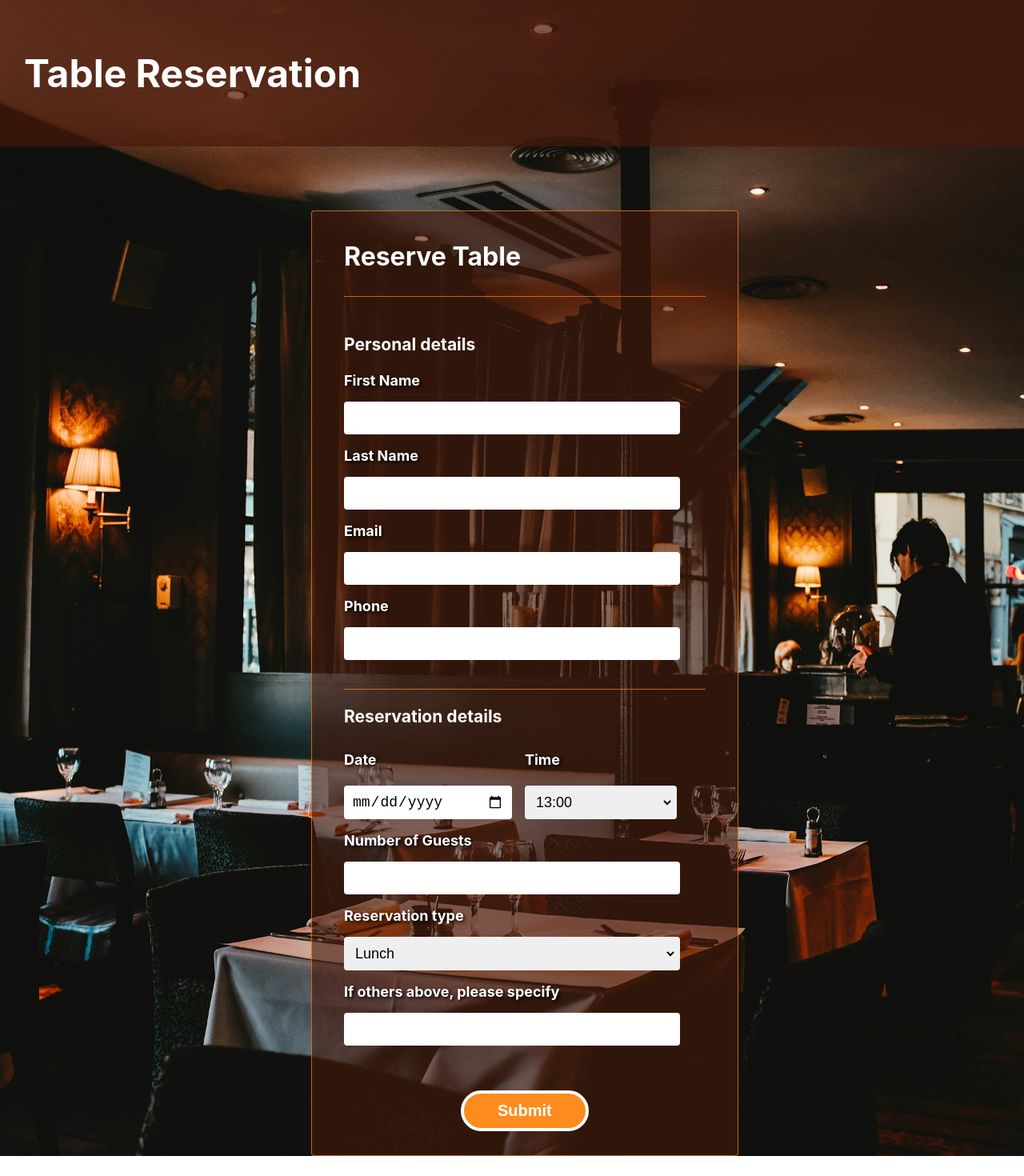
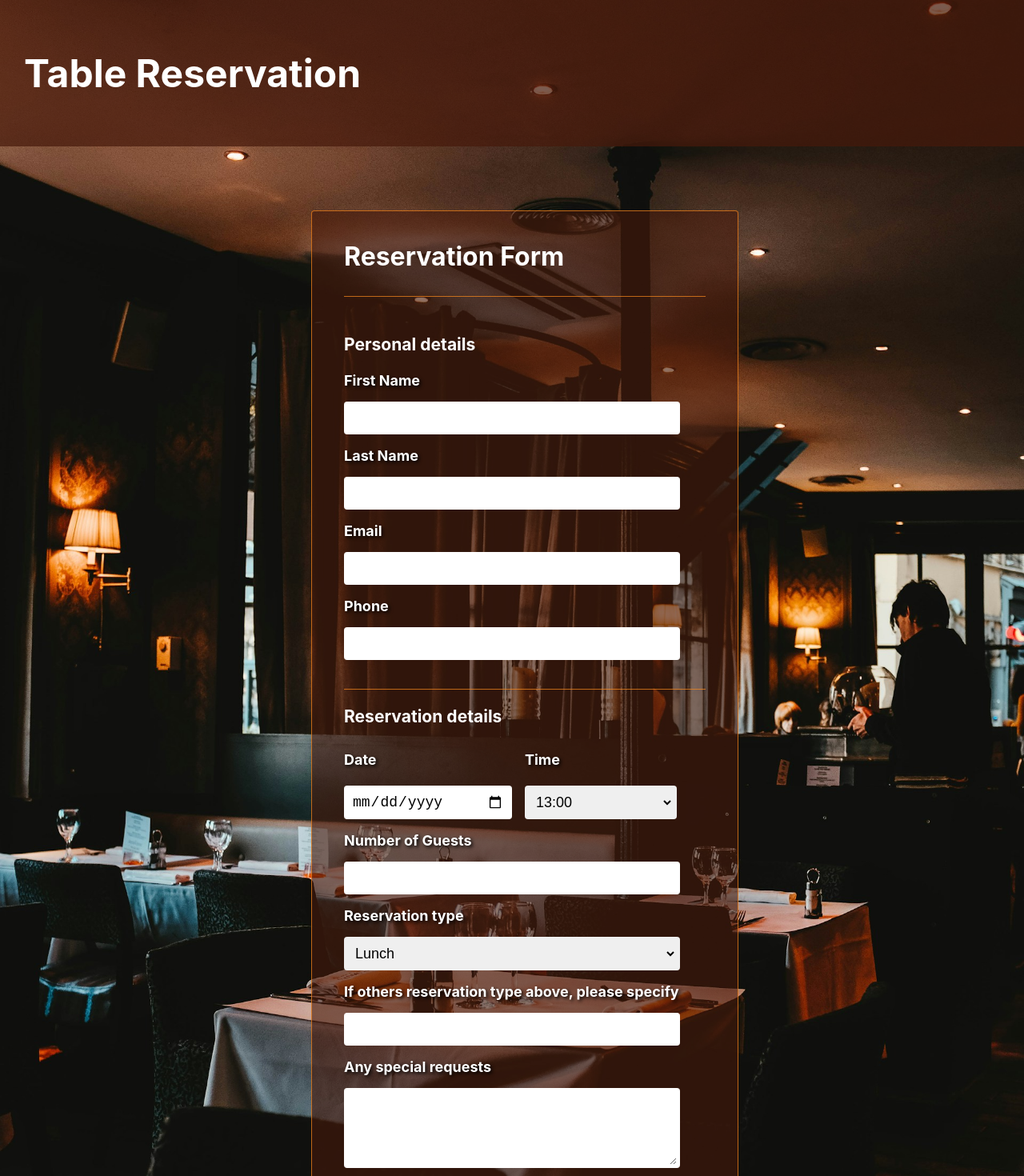
Before and after one commit to primasghar/Form, a React (Vite) app: page / in a window 1280 px wide. Shown: the top 1470 px of the page at 80% size. Before the commit the page ends 1445 px from the top, so only its background shows below. Built offline with nearby package versions, Linux system fonts and the light colour scheme.

Commit message:
Changed h2 to more semantic. Added special request input. Added focus and hover to date and time inputs.

```diff
--- a/src/Form/Form.css
+++ b/src/Form/Form.css
@@ -83,7 +83,9 @@
     margin: 20px 0;
 }
 
-.button:hover, .button:focus, input:hover,input:focus, .optionVal:hover,.optionVal:focus {
+.button:hover, .inputs:hover, .optionVal:hover, .dateInput:hover, .timeVal:hover,
+.button:focus, .inputs:focus, .optionVal:focus, .dateInput:focus, .timeVal:focus {
+    color: black;
     background-color: rgb(253,139,29,0.7);
     border: 4px solid black;
     cursor: pointer;
--- a/src/Form/Form.tsx
+++ b/src/Form/Form.tsx
@@ -3,7 +3,7 @@ import './Form.css';
 const Form = () => {
     return (
         <div className="card">
-            <h2 className="mainHeading">Reserve Table</h2>
+            <h2 className="mainHeading">Reservation Form </h2>
 
             <form className="formContainer">
                 <h3 className="subHeading">Personal details </h3>
@@ -55,8 +55,14 @@ const Form = () => {
                             <option value="others" className="optionVal">Others</option>
                         </select>
 
-                        <label htmlFor="ifOthers" className="label">If others above, please specify</label>
-                        <input className="inputs" type="text" id="ifOthers" name="otherSpecify"/></div>
+                        <label htmlFor="ifOthers" className="label">If others reservation type above, please specify</label>
+                        <input className="inputs" type="text" id="ifOthers" name="otherSpecify"/>
+
+                        <label htmlFor="specialRequest" className="label">Any special requests</label>
+                        <textarea className="inputs" id="specialRequest" name="otherSpecify" rows= {4} cols={50}/>
+
+
+                    </div>
                 </section>
                 <button className="button">Submit</button>
             </form>
```
